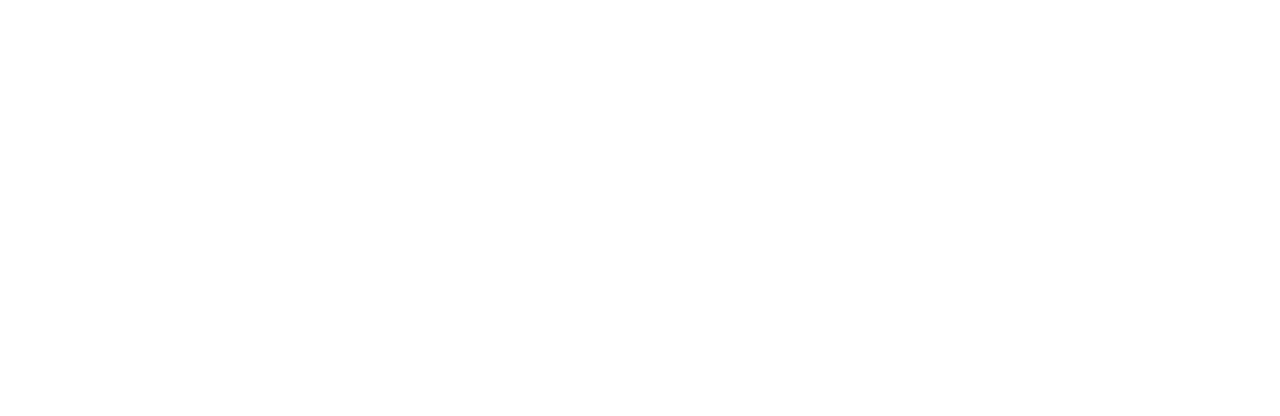
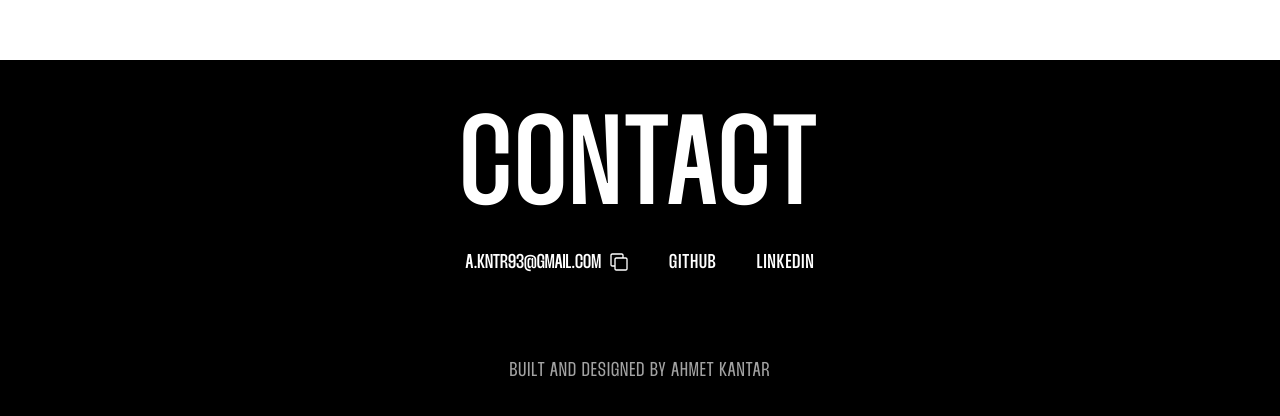
Before and after one commit to ASK-v1/personal-website, a Next.js app: page / in a window 1280 px wide. Shown: the part 840-1256 px from the top of the page. Before the commit the page ends 800 px from the top, so only its background shows below. Built offline with nearby package versions, Linux system fonts and the light colour scheme.

Commit message:
Add Footer component

```diff
--- /dev/null
+++ b/app/components/footer.tsx
@@ -0,0 +1,107 @@
+"use client";
+
+import { motion, MotionValue, useScroll, useTransform } from "motion/react";
+import { useRef, useState } from "react";
+import Link from "next/link";
+
+export default function Footer() {
+  const ref = useRef(null);
+
+  const { scrollYProgress } = useScroll({
+    target: ref,
+    offset: ["start end", "end end"],
+  });
+
+  return (
+    <footer ref={ref} className="w-full">
+      <Content scrollProgress={scrollYProgress} />
+    </footer>
+  );
+}
+
+const Content = ({
+  scrollProgress,
+}: {
+  scrollProgress: MotionValue<number>;
+}) => {
+  const y = useTransform(scrollProgress, [0, 1], [-400, 0]);
+
+  const [copied, setCopied] = useState(false);
+
+  const handleCopy = () => {
+    const email = "a.kntr93@gmail.com";
+    navigator.clipboard.writeText(email).then(() => {
+      setCopied(true);
+      setTimeout(() => setCopied(false), 2000);
+    });
+  };
+
+  const github = process.env.NEXT_PUBLIC_GITHUB ?? "";
+  const linkedin = process.env.NEXT_PUBLIC_LINKEDIN ?? "";
+
+  return (
+    <div className="overflow-hidden py-10 bg-black">
+      <motion.div style={{ y }} className="flex flex-col items-center gap-20">
+        <div className="flex flex-col items-center justify-center gap-5">
+          <h2 className="uppercase text-9xl font-medium tracking-wide text-white">
+            Contact
+          </h2>
+
+          <div className="flex flex-row gap-10 items-center">
+            <span
+              onClick={handleCopy}
+              className="flex gap-2 items-center justify-between text-white duration-300 cursor-pointer hover:text-neutral-400"
+            >
+              <span className="uppercase text-lg sm:text-xl text-left font-medium whitespace-nowrap overflow-hidden overflow-ellipsis">
+                a.kntr93@gmail.com
+              </span>
+
+              <svg
+                className={` ${copied ? "text-green-500" : ""}`}
+                width="20"
+                height="20"
+                viewBox="0 0 15 15"
+                fill="none"
+                xmlns="http://www.w3.org/2000/svg"
+              >
+                {copied ? (
+                  <path
+                    d="M12.146 4.854a.5.5 0 0 0-.708 0L6.5 9.793 4.854 8.146a.5.5 0 1 0-.708.708l2 2a.5.5 0 0 0 .708 0l5-5a.5.5 0 0 0 0-.708z"
+                    fill="currentColor"
+                  />
+                ) : (
+                  <path
+                    d="M1 9.50006C1 10.3285 1.67157 11.0001 2.5 11.0001H4L4 10.0001H2.5C2.22386 10.0001 2 9.7762 2 9.50006L2 2.50006C2 2.22392 2.22386 2.00006 2.5 2.00006L9.5 2.00006C9.77614 2.00006 10 2.22392 10 2.50006V4.00002H5.5C4.67158 4.00002 4 4.67159 4 5.50002V12.5C4 13.3284 4.67158 14 5.5 14H12.5C13.3284 14 14 13.3284 14 12.5V5.50002C14 4.67159 13.3284 4.00002 12.5 4.00002H11V2.50006C11 1.67163 10.3284 1.00006 9.5 1.00006H2.5C1.67157 1.00006 1 1.67163 1 2.50006V9.50006ZM5 5.50002C5 5.22388 5.22386 5.00002 5.5 5.00002H12.5C12.7761 5.00002 13 5.22388 13 5.50002V12.5C13 12.7762 12.7761 13 12.5 13H5.5C5.22386 13 5 12.7762 5 12.5V5.50002Z"
+                    fill="currentColor"
+                    fillRule="evenodd"
+                    clipRule="evenodd"
+                  />
+                )}
+              </svg>
+            </span>
+
+            <Link
+              target="_blank"
+              href={github}
+              className="tracking-wider uppercase text-lg sm:text-xl font-medium text-white duration-300 hover:text-neutral-400"
+            >
+              GitHub
+            </Link>
+
+            <Link
+              target="_blank"
+              href={linkedin}
+              className="tracking-wider uppercase text-lg sm:text-xl font-medium text-white duration-300 hover:text-neutral-400"
+            >
+              LinkedIn
+            </Link>
+          </div>
+        </div>
+
+        <p className="tracking-wider text-lg sm:text-xl text-neutral-400">
+          BUILT AND DESIGNED BY AHMET KANTAR
+        </p>
+      </motion.div>
+    </div>
+  );
+};
--- a/app/page.tsx
+++ b/app/page.tsx
@@ -1,10 +1,14 @@
+"use client";
+
+import Footer from "./components/footer";
 import Header from "./components/header";
 
 export default function Home() {
   return (
     <div className="w-full items-center flex flex-col">
       <Header />
-      <main></main>
+      <main className="h-screen"></main>
+      <Footer />
     </div>
   );
 }
```
